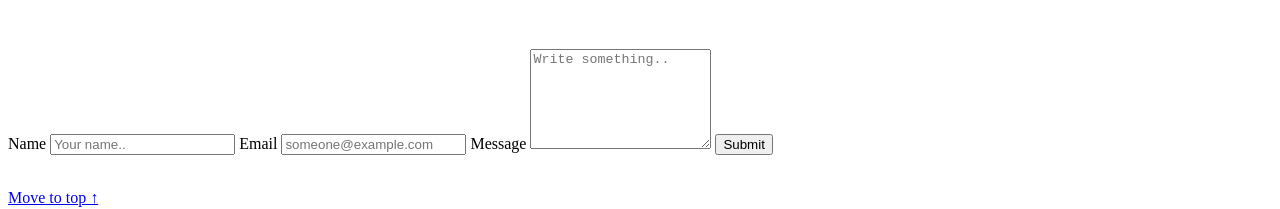
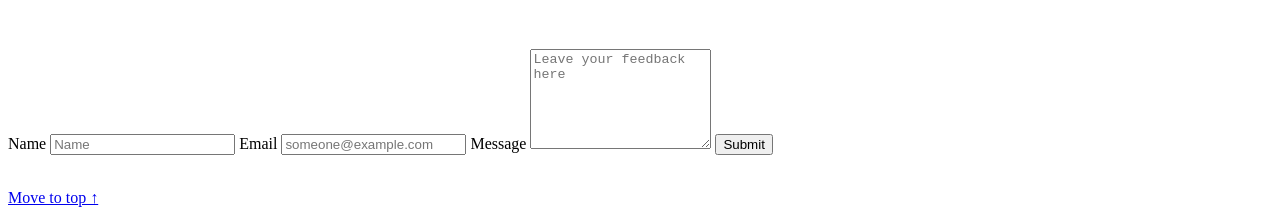
Before and after one commit to guneetsura/portfolio, a plain HTML site: page src/index.html in a window 1280 px wide. Shown: the part 625-834 px from the top of the page. Drawn offline with Linux system fonts and the light colour scheme.

Commit message:
Updated index.html

```diff
--- a/src/index.html
+++ b/src/index.html
@@ -18,13 +18,13 @@
   <form action="mailto: guneetsura@gmail.com">
 
     <label for="fname">Name</label>
-    <input type="text" id="fname" name="fname" placeholder="Your name..">
+    <input type="text" id="fname" name="fname" placeholder="Name">
 
     <label for="lname">Email</label>
     <input type="text" id="email" name="email" placeholder="someone@example.com">
 
     <label for="subject">Message</label>
-    <textarea id="subject" name="subject" placeholder="Write something.." style="height:100px"></textarea>
+    <textarea id="subject" name="subject" placeholder="Leave your feedback here" style="height:100px"></textarea>
 
     <input type="submit" value="Submit">
 
```
